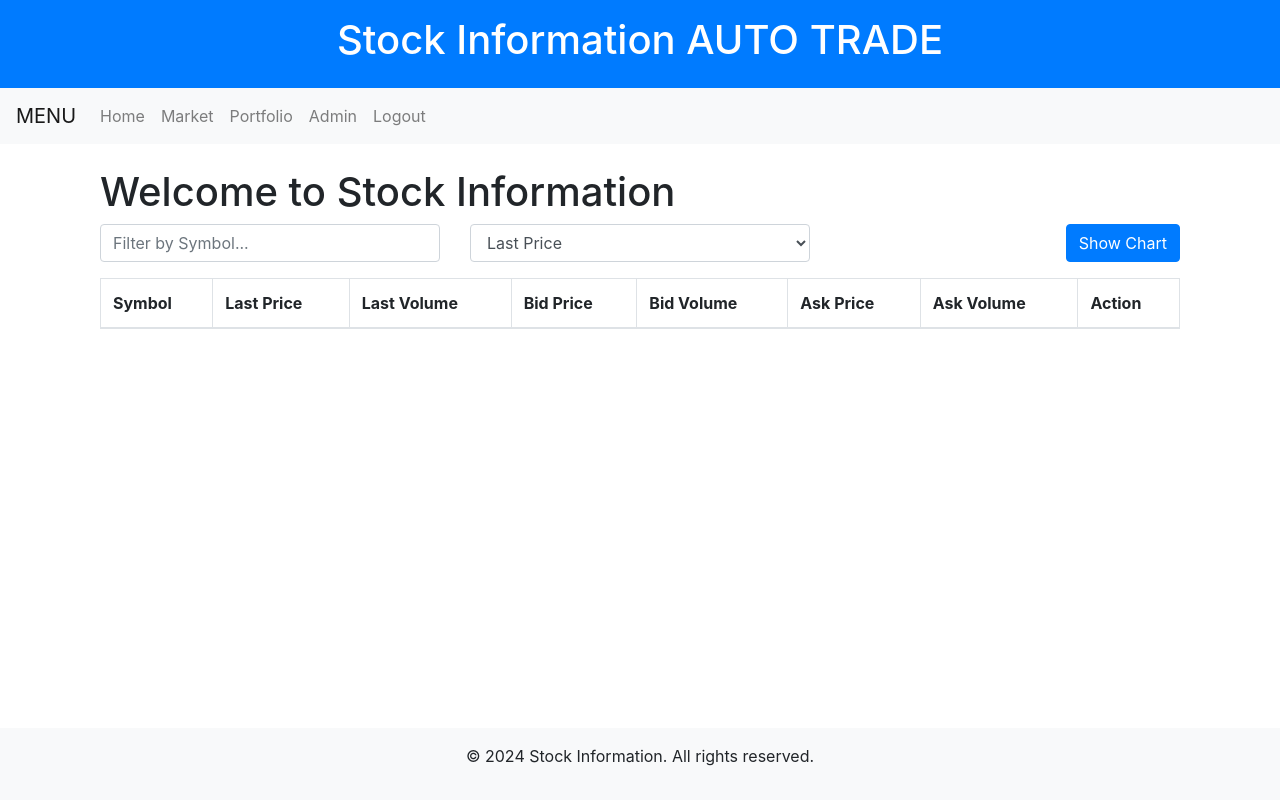
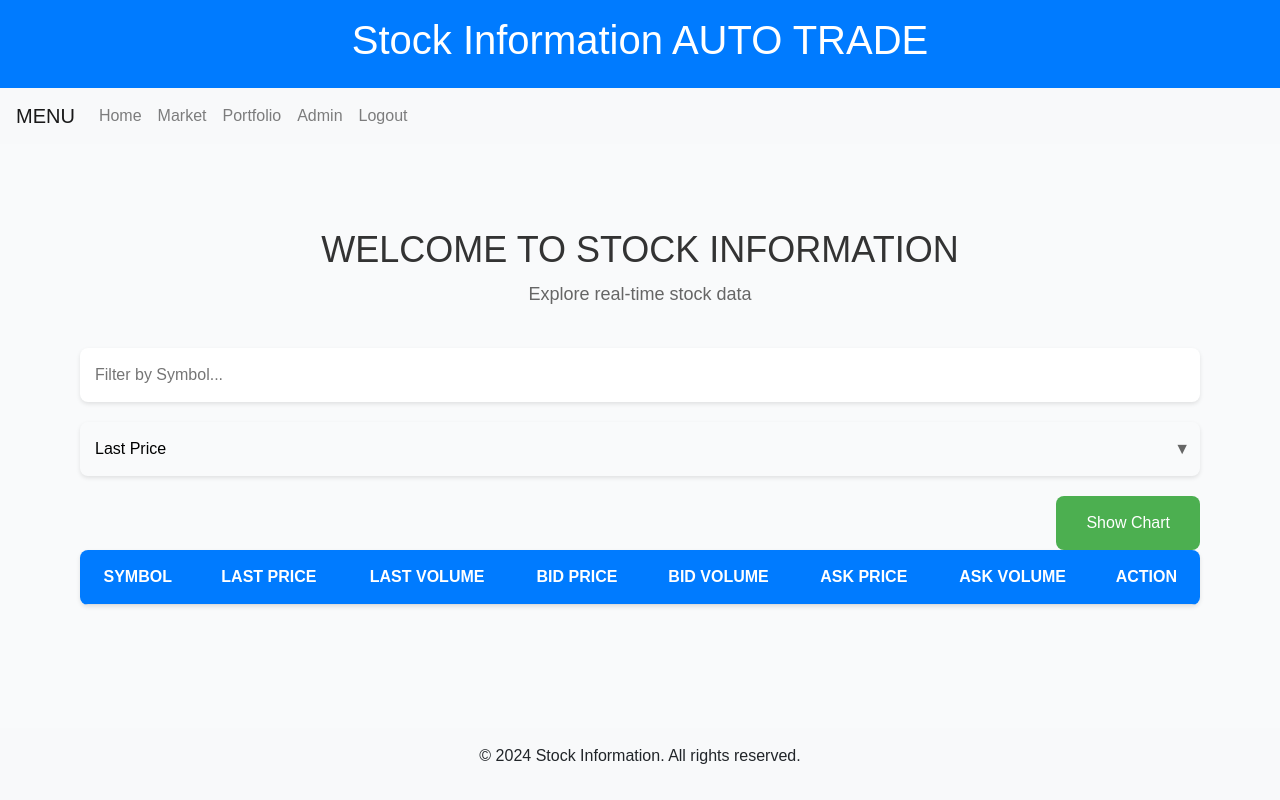
Before and after one commit to datnt2003/24_Automated-Trading-System, a Flask app: page /market_data in a window 1280 px wide. Run offline with Flask 3, Linux system fonts and the light colour scheme; a user stored in the database is signed in; lists and menus that the app fills with data are empty; some libraries are stand-ins or nearby versions.

Commit message:
Add files via upload

```diff
--- a/templates/market.html
+++ b/templates/market.html
@@ -2,25 +2,168 @@
 
 {% block content %}
 <style>
+    /* Custom styles */
+    body {
+        font-family: 'Poppins', sans-serif;
+        background-color: #f9fafb;
+        margin: 0;
+        padding: 0;
+    }
+
+    .container {
+        max-width: 1200px;
+        margin: 20px auto;
+        padding: 20px;
+    }
+
+    .section-header {
+        text-align: center;
+        margin-bottom: 40px;
+    }
+
+    .section-header h1 {
+        font-size: 36px;
+        color: #333;
+        margin-bottom: 10px;
+        text-transform: uppercase;
+    }
+
+    .section-header p {
+        font-size: 18px;
+        color: #666;
+    }
+
+    .filter-input {
+        width: 100%;
+        padding: 15px;
+        margin-bottom: 20px;
+        border: none;
+        border-radius: 8px;
+        background-color: #fff;
+        box-shadow: 0 2px 4px rgba(0, 0, 0, 0.1);
+        font-size: 16px;
+        box-sizing: border-box;
+    }
+
+    .select-wrapper {
+        position: relative;
+        margin-bottom: 20px;
+    }
+
+    .select-wrapper select {
+        width: 100%;
+        padding: 15px;
+        border: none;
+        border-radius: 8px;
+        background-color: #fff;
+        box-shadow: 0 2px 4px rgba(0, 0, 0, 0.1);
+        font-size: 16px;
+        appearance: none;
+        -webkit-appearance: none;
+        -moz-appearance: none;
+        background: transparent;
+        cursor: pointer;
+    }
+
+    .select-wrapper:after {
+        content: '\25BC';
+        position: absolute;
+        top: 50%;
+        right: 10px;
+        transform: translateY(-50%);
+        color: #666;
+    }
+
+    .button-wrapper {
+        text-align: right;
+    }
+
+    .button-wrapper button {
+        padding: 15px 30px;
+        background-color: #4CAF50;
+        color: #fff;
+        border: none;
+        border-radius: 8px;
+        font-size: 16px;
+        cursor: pointer;
+        transition: background-color 0.3s;
+    }
+
+    .button-wrapper button:hover {
+        background-color: #45a049;
+    }
+
+    /* Table styles */
+    .stock-table {
+        width: 100%;
+        border-collapse: collapse;
+        border-radius: 8px;
+        overflow: hidden;
+        background-color: #fff;
+        box-shadow: 0 2px 4px rgba(0, 0, 0, 0.1);
+    }
+
+    .stock-table th,
+    .stock-table td {
+        padding: 15px;
+        text-align: center;
+        border-bottom: 1px solid #ddd;
+    }
+
+    .stock-table th {
+        background-color: #007bff;
+        color: #fff;
+        text-transform: uppercase;
+    }
+
+    .stock-table tbody tr:nth-child(even) {
+        background-color: #f9f9f9;
+    }
+
+    .stock-table tbody tr:hover {
+        background-color: #f1f1f1;
+    }
+
+    .stock-table td {
+        color: #333;
+    }
+
+    .stock-table .btn {
+        padding: 10px 20px;
+        background-color: #007bff;
+        color: #fff;
+        border: none;
+        border-radius: 8px;
+        font-size: 14px;
+        cursor: pointer;
+        transition: background-color 0.3s;
+    }
+
+    .stock-table .btn:hover {
+        background-color: #0056b3;
+    }
+
+    /* Modal styles */
     .modal {
         display: none;
-        /* Ẩn modal mặc định */
         position: fixed;
-        z-index: 1;
+        z-index: 1000;
         left: 0;
         top: 0;
         width: 100%;
         height: 100%;
         overflow: auto;
-        background-color: rgba(0, 0, 0, 0.4);
+        background-color: rgba(0, 0, 0, 0.6);
     }
 
     .modal-content {
         background-color: #fefefe;
-        margin: 15% auto;
-        padding: 20px;
-        border: 1px solid #888;
-        width: 80%;
+        margin: 5% auto;
+        padding: 30px;
+        border-radius: 8px;
+        width: 90%;
+        max-width: 600px;
+        box-shadow: 0 0 20px rgba(0, 0, 0, 0.3);
     }
 
     .close {
@@ -28,23 +171,25 @@
         float: right;
         font-size: 28px;
         font-weight: bold;
+        cursor: pointer;
     }
 
     .close:hover,
     .close:focus {
-        color: black;
+        color: #000;
         text-decoration: none;
         cursor: pointer;
     }
 </style>
-<div class="container mt-4">
+
+<div class="container">
+    <div class="section-header">
         <h1>Welcome to Stock Information</h1>
-    <div class="row mb-3">
-        <div class="col-md-4">
-            <input type="text" id="symbol-filter" class="form-control" placeholder="Filter by Symbol...">
+        <p>Explore real-time stock data</p>
     </div>
-        <div class="col-md-4 text-right">
-            <select id="chart-options" class="form-control">
+    <input type="text" id="symbol-filter" class="filter-input" placeholder="Filter by Symbol...">
+    <div class="select-wrapper">
+        <select id="chart-options">
             <option value="LastPrice">Last Price</option>
             <option value="LastVol">Last Volume</option>
             <option value="BidPrice1">Bid Price</option>
@@ -53,11 +198,10 @@
             <option value="AskVol1">Ask Volume</option>
         </select>
     </div>
-        <div class="col-md-4 text-right">
-            <button id="show-chart-button" class="btn btn-primary">Show Chart</button>
+    <div class="button-wrapper">
+        <button id="show-chart-button">Show Chart</button>
     </div>
-    </div>
-    <table id="stock-table" class="table table-bordered table-striped">
+    <table class="stock-table">
         <thead>
             <tr>
                 <th>Symbol</th>
@@ -71,7 +215,7 @@
             </tr>
         </thead>
         <tbody id="stock-table-body">
-            <!-- Các hàng dữ liệu sẽ được thêm vào đây động -->
+            <!-- Dynamic data rows will be added here -->
         </tbody>
     </table>
 </div>
@@ -80,9 +224,13 @@
 <div id="chart-modal" class="modal">
     <div class="modal-content">
         <span class="close">&times;</span>
+        <h2>Stock Chart</h2>
         <canvas id="chart"></canvas>
+        <p>This is the chart representing stock information.</p>
+        <button id="close-chart-modal" class="btn">Close</button>
     </div>
 </div>
+
 
 <script>
     document.addEventListener("DOMContentLoaded", function () {
```
Lines whose indentation alone changed are shown as unchanged.
